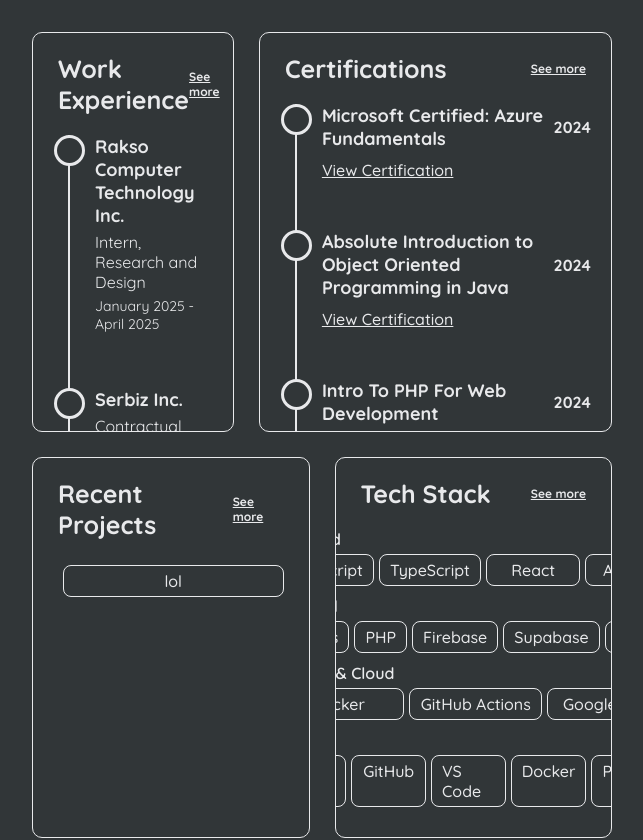
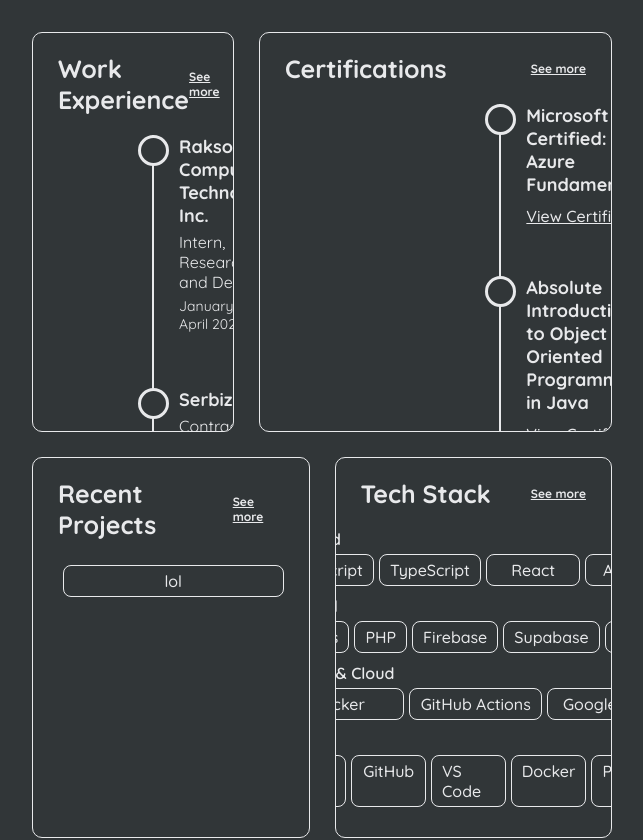
Before and after one commit to bocyej/portfolio, a React (Vite) app: page / in a window 1280 px wide. Shown: the part 600-1440 px from the top of the page, without its empty margins (318-961 px from the left). Built offline with nearby package versions, Linux system fonts and the light colour scheme.

Commit message:
add backbutton + center container

```diff
--- a/src/components/about/CertificationTimeline.tsx
+++ b/src/components/about/CertificationTimeline.tsx
@@ -1,8 +1,14 @@
+import BackButton from "../BackButton";
 import CertificationCircle from "./CertificationCircle";
+import "../../index.css";
+import "../../css/Body.css";
 
 const CertificationTimeline = () => {
   return (
     <>
+      <BackButton title={"Certifications"} />
+      <div className="center-horizontally">
+        <div></div>
         <section className="background-rectangle">
           <article className="timeline">
             <ul>
@@ -100,6 +106,8 @@ const CertificationTimeline = () => {
             </ul>
           </article>
         </section>
+        <div></div>
+      </div>
     </>
   );
 };
--- a/src/components/about/ExperienceTimeline.tsx
+++ b/src/components/about/ExperienceTimeline.tsx
@@ -1,8 +1,14 @@
 import ExperienceCircle from "./ExperienceCircle";
+import "../../index.css";
+import "../../css/Body.css";
+import BackButton from "../BackButton";
 
 const ExperienceTimeline = () => {
   return (
     <>
+      <BackButton title={"Experiences"} />
+      <div className="center-horizontally">
+        <div></div>
         <section className="background-rectangle">
           <article className="timeline">
             <ul>
@@ -29,6 +35,8 @@ const ExperienceTimeline = () => {
             </ul>
           </article>
         </section>
+        <div></div>
+      </div>
     </>
   );
 };
```
Lines whose indentation alone changed are shown as unchanged.
